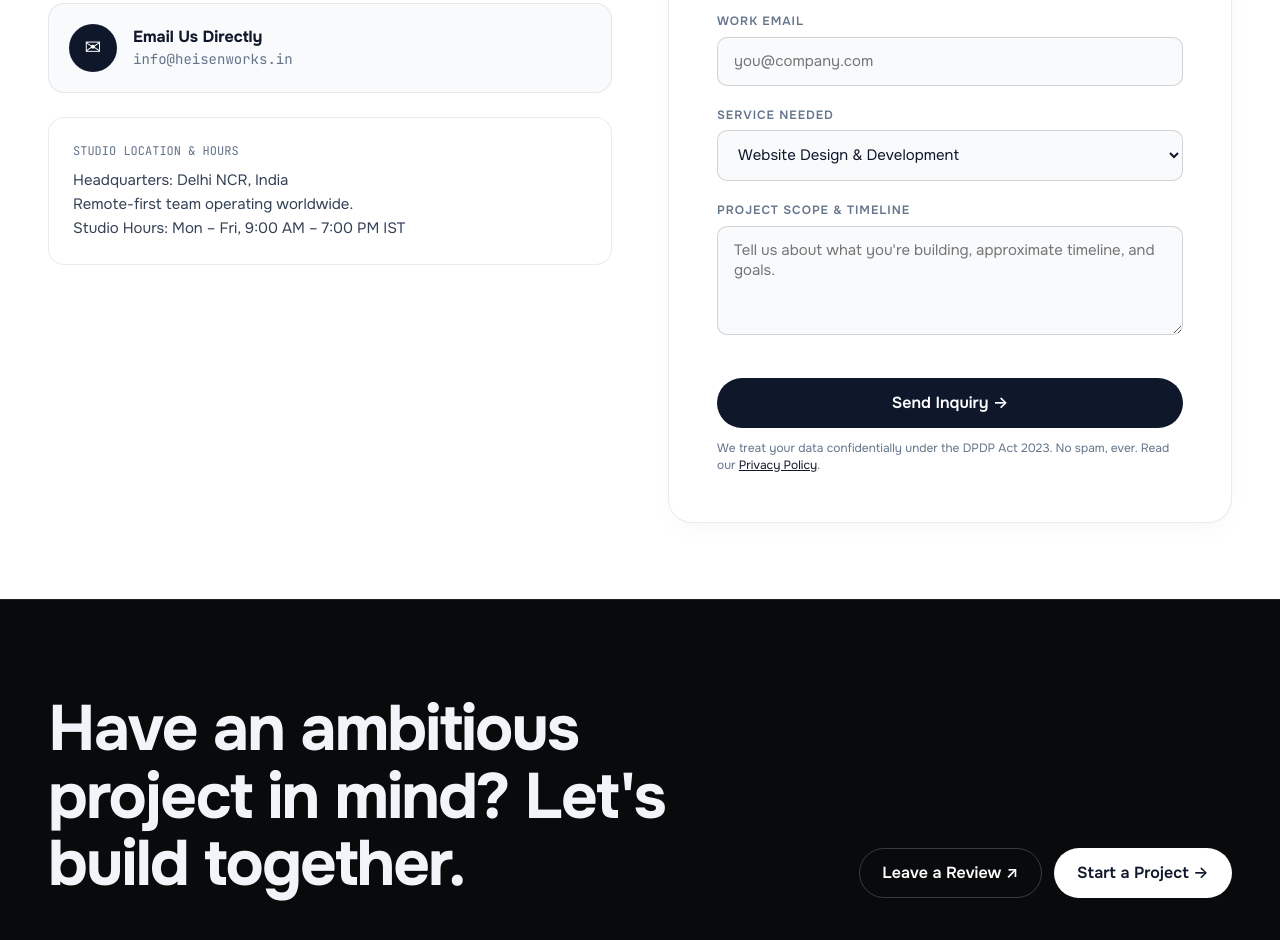
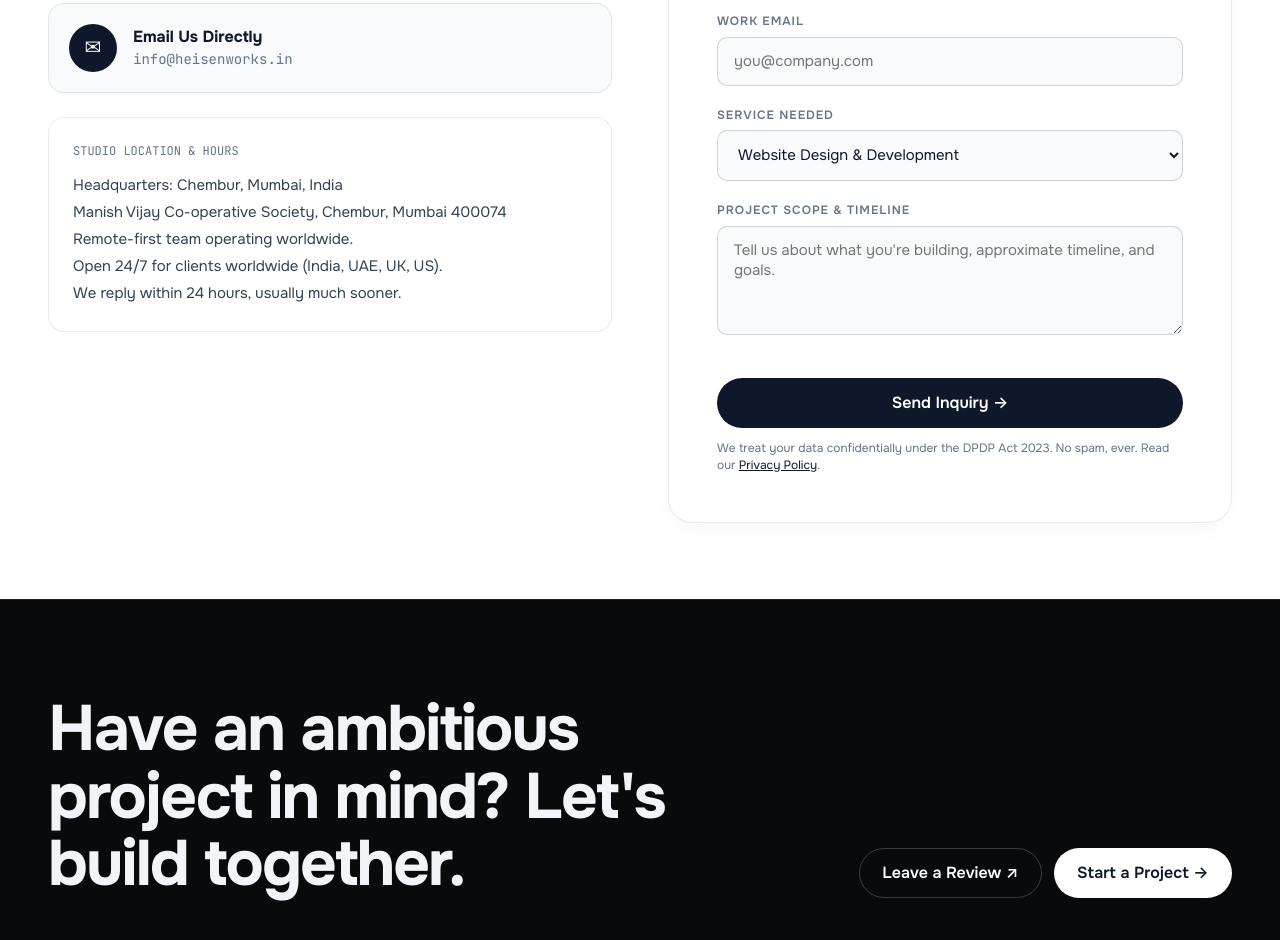
Before and after one commit to archlight20/heisen_frontend_new-, a plain HTML site: page heisenworks_frontend/contact.html in a window 1280 px wide. Shown: the part 877-1817 px from the top of the page. Drawn offline with Linux system fonts and the light colour scheme.

Commit message:
content: update studio location & hours on contact page
- Change HQ from Delhi NCR to Chembur, Mumbai, India
- Add full address: Manish Vijay Co-operative Society, Chembur, Mumbai 400074
- Add: Remote-first team operating worldwide
- Add: Open 24/7 for clients worldwide (India, UAE, UK, US)
- Add: We reply within 24 hours, usually much sooner
- Updated in both contact.html and pages/contact.html

```diff
--- a/heisenworks_frontend/contact.html
+++ b/heisenworks_frontend/contact.html
@@ -166,11 +166,13 @@
           </a>
 
           <div style="padding: 1.5rem; border-radius: var(--radius-lg); background: #fff; border: 1px solid var(--border);">
-            <div style="font-family: var(--font-mono); font-size: 0.75rem; text-transform: uppercase; color: #64748b; margin-bottom: 0.5rem;">STUDIO LOCATION &amp; HOURS</div>
-            <p style="font-size: 0.9375rem; color: #334155; line-height: 1.6;">
-              Headquarters: Delhi NCR, India<br />
+            <div style="font-family: var(--font-mono); font-size: 0.75rem; text-transform: uppercase; color: #64748b; margin-bottom: 0.75rem;">STUDIO LOCATION &amp; HOURS</div>
+            <p style="font-size: 0.9375rem; color: #334155; line-height: 1.8; margin: 0;">
+              Headquarters: Chembur, Mumbai, India<br />
+              Manish Vijay Co-operative Society, Chembur, Mumbai 400074<br />
               Remote-first team operating worldwide.<br />
-              Studio Hours: Mon – Fri, 9:00 AM – 7:00 PM IST
+              Open 24/7 for clients worldwide (India, UAE, UK, US).<br />
+              We reply within 24 hours, usually much sooner.
             </p>
           </div>
         </div>
```
Also changed, not shown: heisenworks_frontend/pages/contact.html (+6 -4 lines).
